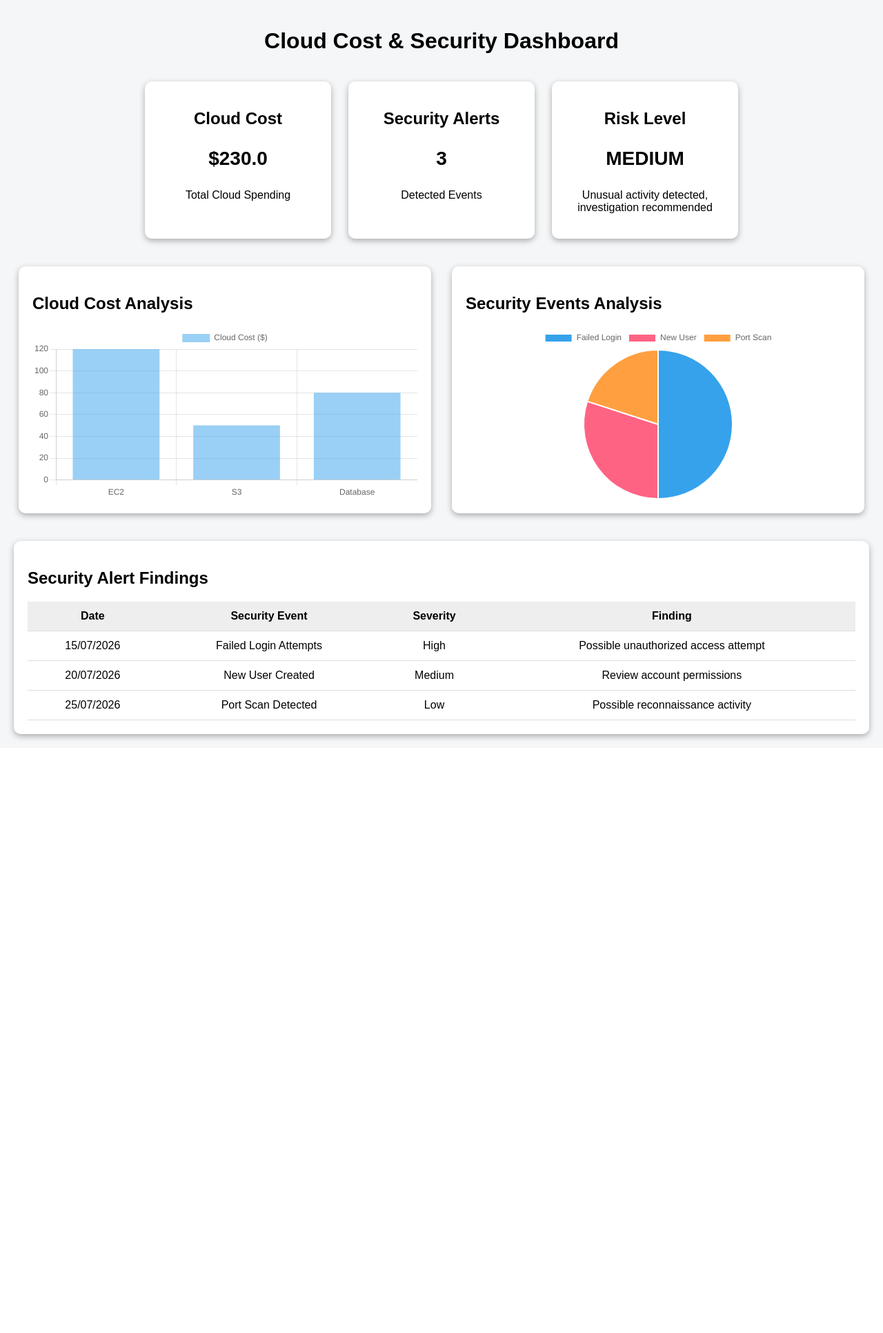
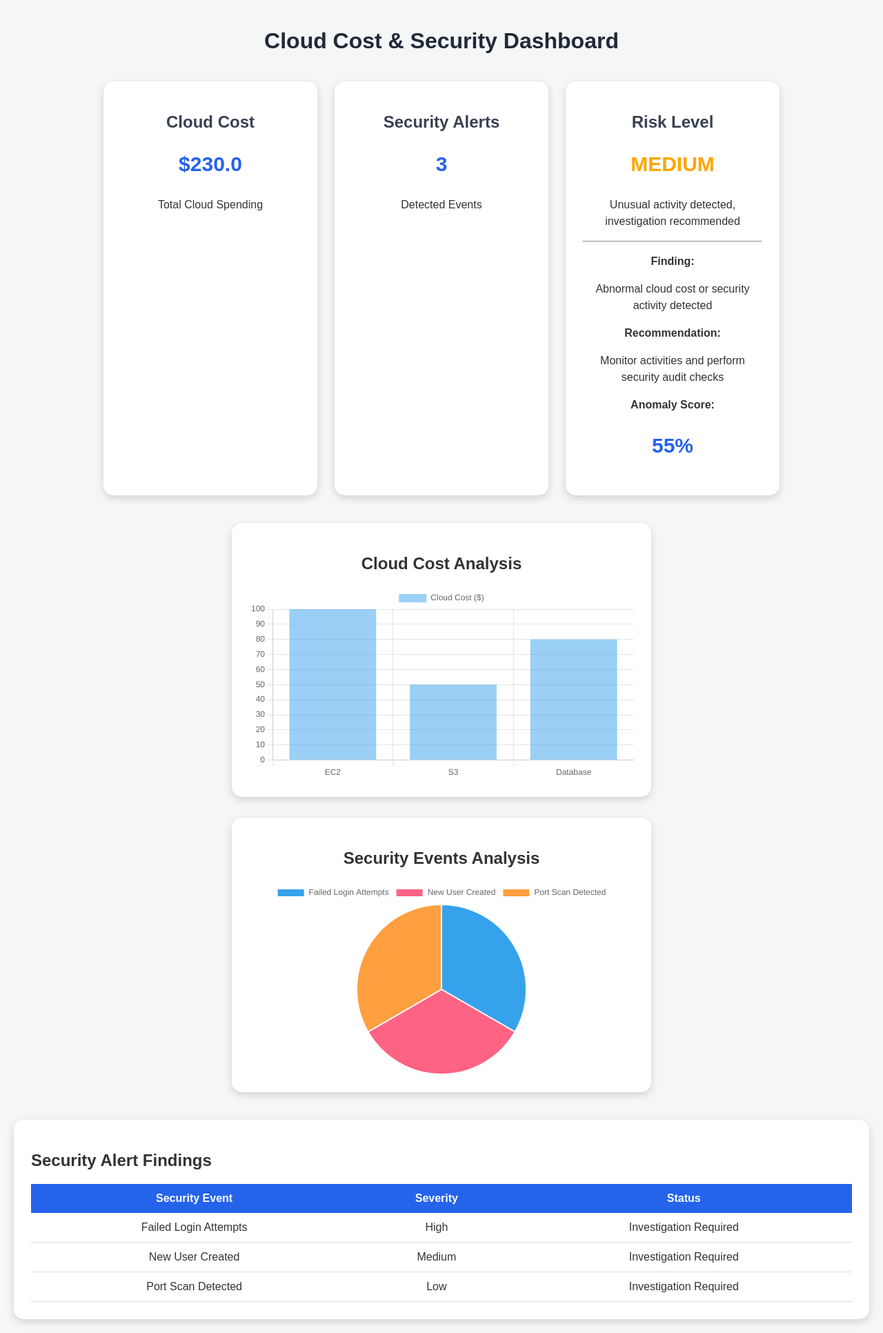
Before and after one commit to stunnerray360-hue/CloudCostSecurityDashboard, a Flask app: page / in a window 1280 px wide. Shown: the whole page at 69% size. Before the commit the page ends 1075 px from the top, so only its background shows below. Run offline with Flask 3, Linux system fonts and the light colour scheme; data comes from the database, SQL or seed files in the repository; both versions use the stored data as it was after the commit.

Commit message:
Updated dashboard UI and risk level display

```diff
--- a/app.py
+++ b/app.py
@@ -10,31 +10,82 @@ def get_data():
     connection = sqlite3.connect("database.db")
     cursor = connection.cursor()
 
+    # Total cloud cost
     cursor.execute("SELECT SUM(cost) FROM cloud_cost")
     total_cost = cursor.fetchone()[0]
 
+    if total_cost is None:
+        total_cost = 0
+
+
+    # Security event count
     cursor.execute("SELECT COUNT(*) FROM security_events")
     alerts = cursor.fetchone()[0]
 
+
+    # Cloud cost chart data
+    cursor.execute("SELECT service, cost FROM cloud_cost")
+    cost_data = cursor.fetchall()
+
+    services = []
+    costs = []
+
+    for item in cost_data:
+        services.append(item[0])
+        costs.append(item[1])
+
+
+    # Security events data
+    cursor.execute("SELECT event, severity FROM security_events")
+    security_data = cursor.fetchall()
+
+
     connection.close()
 
-    return total_cost, alerts
+
+    return (
+        total_cost,
+        alerts,
+        services,
+        costs,
+        security_data
+    )
+
 
 
 @app.route("/")
 def dashboard():
 
-    total_cost, alerts = get_data()
+    (
+        total_cost,
+        alerts,
+        services,
+        costs,
+        security_data
 
-    risk, message = analyze_risk(total_cost, alerts)
+    ) = get_data()
+
+
+    risk, message, finding, recommendation, anomaly_score = analyze_risk(
+        total_cost,
+        alerts
+    )
+
 
     return render_template(
         "dashboard.html",
         cost=total_cost,
         alerts=alerts,
         risk=risk,
-        message=message
+        message=message,
+        finding=finding,
+        recommendation=recommendation,
+        anomaly_score=anomaly_score,
+        services=services,
+        costs=costs,
+        security_data=security_data
     )
+
 
 
 if __name__ == "__main__":
--- a/correlation.py
+++ b/correlation.py
@@ -1,16 +1,56 @@
 def analyze_risk(total_cost, security_alerts):
 
-    # Cost anomaly threshold
-    if total_cost > 200 and security_alerts > 5:
+    # Calculate cloud cost score
+    if total_cost > 300:
+        cost_score = 80
+    elif total_cost > 200:
+        cost_score = 60
+    else:
+        cost_score = 30
+
+
+    # Calculate security score
+    if security_alerts > 5:
+        security_score = 80
+    elif security_alerts > 2:
+        security_score = 50
+    else:
+        security_score = 20
+
+
+    # Overall anomaly score
+    anomaly_score = int((cost_score + security_score) / 2)
+
+
+    # Determine risk level
+    if anomaly_score >= 70:
+
         risk = "HIGH"
-        message = "Possible cloud resource abuse or account compromise"
+        message = "High probability of abnormal cloud and security activity"
+        finding = "Significant anomaly detected from cost and security correlation"
+        recommendation = "Investigate cloud resources, user activity, and security logs immediately"
 
-    elif total_cost > 200 or security_alerts > 5:
+
+    elif anomaly_score >= 40:
+
         risk = "MEDIUM"
         message = "Unusual activity detected, investigation recommended"
+        finding = "Abnormal cloud cost or security activity detected"
+        recommendation = "Monitor activities and perform security audit checks"
+
 
     else:
+
         risk = "LOW"
         message = "Cloud activity appears normal"
+        finding = "No significant anomaly detected"
+        recommendation = "Continue normal monitoring"
 
-    return risk, message
+
+    return (
+        risk,
+        message,
+        finding,
+        recommendation,
+        anomaly_score
+    )
--- a/static/style.css
+++ b/static/style.css
@@ -1,62 +1,133 @@
 body {
+
     font-family: Arial, sans-serif;
+
     background: #f4f6f8;
+
     margin: 0;
+
     padding: 20px;
+
+    color: #333;
+
 }
 
 
 h1 {
+
     text-align: center;
+
     margin-bottom: 40px;
+
+    color: #1f2937;
+
 }
 
 
+
 .dashboard {
+
     display: flex;
+
     justify-content: center;
+
     gap: 25px;
+
+    flex-wrap: wrap;
+
 }
 
 
+
 .card {
+
     background: white;
-    width: 230px;
-    padding: 20px;
+
+    width: 260px;
+
+    padding: 25px;
+
     text-align: center;
-    border-radius: 10px;
-    box-shadow: 0 3px 8px #aaa;
+
+    border-radius: 15px;
+
+    box-shadow: 0 4px 12px rgba(0,0,0,0.15);
+
 }
 
 
+
+.card h2 {
+
+    color: #374151;
+
+}
+
+
+
 .card h3 {
-    font-size: 28px;
+
+    font-size: 30px;
+
+    color: #2563eb;
+
+}
+
+
+
+.card p {
+
+    line-height: 1.5;
+
 }
 
 
 
 .charts {
+
     display: flex;
+
     justify-content: center;
+
     gap: 30px;
+
     margin-top: 40px;
+
+    flex-wrap: wrap;
+
 }
+
 
 
 .chart-box {
 
     background:white;
+
     width:45%;
-    padding:20px;
-    border-radius:10px;
-    box-shadow:0 3px 8px #aaa;
+
+    min-width:350px;
+
+    padding:25px;
+
+    border-radius:15px;
+
+    box-shadow:0 4px 12px rgba(0,0,0,0.15);
 
 }
 
 
+
+.chart-box h2 {
+
+    text-align:center;
+
+}
+
+
+
 canvas {
 
-    max-height:250px;
+    max-height:280px;
 
 }
 
@@ -65,33 +136,87 @@ canvas {
 .alerts {
 
     background:white;
+
     margin-top:40px;
-    padding:20px;
-    border-radius:10px;
-    box-shadow:0 3px 8px #aaa;
+
+    padding:25px;
+
+    border-radius:15px;
+
+    box-shadow:0 4px 12px rgba(0,0,0,0.15);
 
 }
+
 
 
 table {
 
     width:100%;
+
     border-collapse:collapse;
 
 }
 
 
-th, td {
+
+th {
+
+    background:#2563eb;
+
+    color:white;
 
     padding:12px;
+
+}
+
+
+
+td {
+
+    padding:12px;
+
     border-bottom:1px solid #ddd;
+
     text-align:center;
 
 }
 
 
-th {
 
-    background:#eee;
+tr:hover {
+
+    background:#f1f5f9;
 
 }
+
+
+
+/* Risk Level Colors */
+
+.risk-high {
+
+    color:red !important;
+
+    font-weight:bold;
+
+}
+
+
+
+.risk-medium {
+
+    color:orange !important;
+
+    font-weight:bold;
+
+}
+
+
+
+.risk-low {
+
+    color:green !important;
+
+    font-weight:bold;
+
+}
--- a/templates/dashboard.html
+++ b/templates/dashboard.html
@@ -2,56 +2,133 @@
 <html>
 
 <head>
+
 <title>Cloud Cost & Security Dashboard</title>
+
 <link rel="stylesheet" href="/static/style.css">
+
 <script src="https://cdn.jsdelivr.net/npm/chart.js"></script>
+
 </head>
 
+
 <body>
+
 
 <h1>Cloud Cost & Security Dashboard</h1>
 
 
+
 <div class="dashboard">
-
-    <div class="card">
-        <h2>Cloud Cost</h2>
-        <h3>${{ cost }}</h3>
-        <p>Total Cloud Spending</p>
-    </div>
 
 
 <div class="card">
-        <h2>Security Alerts</h2>
-        <h3>{{ alerts }}</h3>
-        <p>Detected Events</p>
-    </div>
 
+<h2>Cloud Cost</h2>
 
-    <div class="card">
-        <h2>Risk Level</h2>
-        <h3>{{ risk }}</h3>
-        <p>{{ message }}</p>
-    </div>
+<h3>${{ cost }}</h3>
+
+<p>Total Cloud Spending</p>
 
 </div>
 
 
 
-<div class="charts">
+<div class="card">
 
-    <div class="chart-box">
-        <h2>Cloud Cost Analysis</h2>
-        <canvas id="costChart"></canvas>
+<h2>Security Alerts</h2>
+
+<h3>{{ alerts }}</h3>
+
+<p>Detected Events</p>
+
 </div>
 
 
-    <div class="chart-box">
-        <h2>Security Events Analysis</h2>
-        <canvas id="securityChart"></canvas>
+
+
+<div class="card">
+
+<h2>Risk Level</h2>
+
+
+<h3 class="
+{% if risk == 'HIGH' %}
+
+risk-high
+
+{% elif risk == 'MEDIUM' %}
+
+risk-medium
+
+{% else %}
+
+risk-low
+
+{% endif %}
+">
+
+{{ risk }}
+
+</h3>
+
+
+<p>{{ message }}</p>
+
+
+<hr>
+
+
+<p><b>Finding:</b></p>
+
+<p>{{ finding }}</p>
+
+
+<p><b>Recommendation:</b></p>
+
+<p>{{ recommendation }}</p>
+
+
+<p><b>Anomaly Score:</b></p>
+
+<h3>{{ anomaly_score }}%</h3>
+
+
 </div>
 
+
 </div>
+
+
+
+
+
+<div class="charts">
+
+
+<div class="chart-box">
+
+<h2>Cloud Cost Analysis</h2>
+
+<canvas id="costChart"></canvas>
+
+</div>
+
+
+
+<div class="chart-box">
+
+<h2>Security Events Analysis</h2>
+
+<canvas id="securityChart"></canvas>
+
+</div>
+
+
+</div>
+
+
+
 
 
 
@@ -59,83 +136,128 @@
 
 <h2>Security Alert Findings</h2>
 
+
 <table>
 
+
 <tr>
-<th>Date</th>
+
 <th>Security Event</th>
+
 <th>Severity</th>
-<th>Finding</th>
+
+<th>Status</th>
+
 </tr>
 
 
+
+{% for event in security_data %}
+
+
 <tr>
-<td>15/07/2026</td>
-<td>Failed Login Attempts</td>
-<td>High</td>
-<td>Possible unauthorized access attempt</td>
+
+<td>{{ event[0] }}</td>
+
+<td>{{ event[1] }}</td>
+
+<td>Investigation Required</td>
+
 </tr>
 
 
-<tr>
-<td>20/07/2026</td>
-<td>New User Created</td>
-<td>Medium</td>
-<td>Review account permissions</td>
-</tr>
+{% endfor %}
 
-
-<tr>
-<td>25/07/2026</td>
-<td>Port Scan Detected</td>
-<td>Low</td>
-<td>Possible reconnaissance activity</td>
-</tr>
 
 
 </table>
+
 
 </div>
 
 
 
+
+
+
 <script>
 
-new Chart(document.getElementById('costChart'),
+
+new Chart(
+document.getElementById('costChart'),
+
 {
+
 type:'bar',
 
 data:{
-        labels:["EC2","S3","Database"],
+
+labels: {{ services | safe }},
 
 datasets:[{
-            label:"Cloud Cost ($)",
-            data:[120,50,80]
+
+label:'Cloud Cost ($)',
+
+data: {{ costs | safe }}
+
 }]
+
 }
-});
+
+}
+
+);
 
 
-new Chart(document.getElementById('securityChart'),
+
+
+new Chart(
+
+document.getElementById('securityChart'),
+
 {
+
 type:'pie',
 
 data:{
+
 labels:[
-            "Failed Login",
-            "New User",
-            "Port Scan"
+
+{% for event in security_data %}
+
+"{{ event[0] }}",
+
+{% endfor %}
+
 ],
 
+
 datasets:[{
-            label:"Security Events",
-            data:[5,3,2]
+
+label:'Security Events',
+
+data:[
+
+{% for event in security_data %}
+
+1,
+
+{% endfor %}
+
+]
+
 }]
+
 }
-});
+
+}
+
+);
+
 
 </script>
 
 
 </body>
+
 </html>
```
Also changed, not shown: database.py (+11 -8 lines), database.db. Lines whose indentation alone changed are shown as unchanged.
